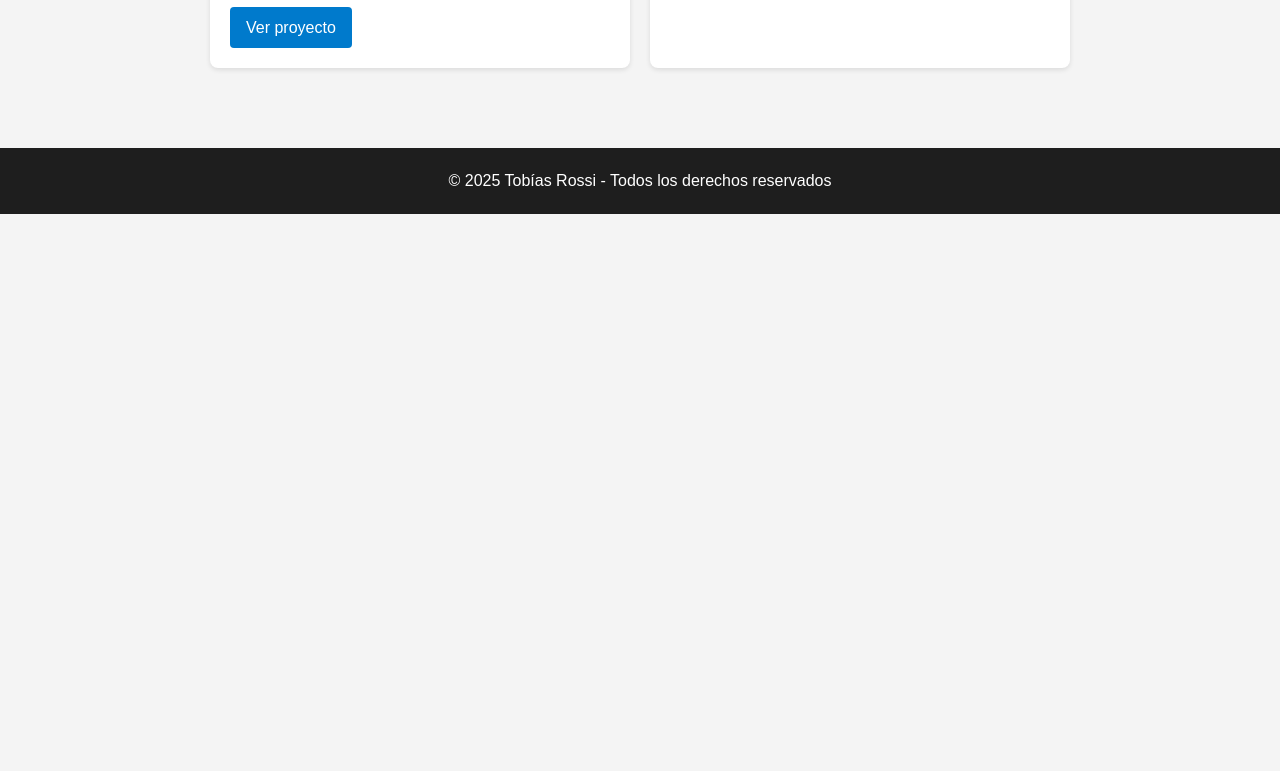
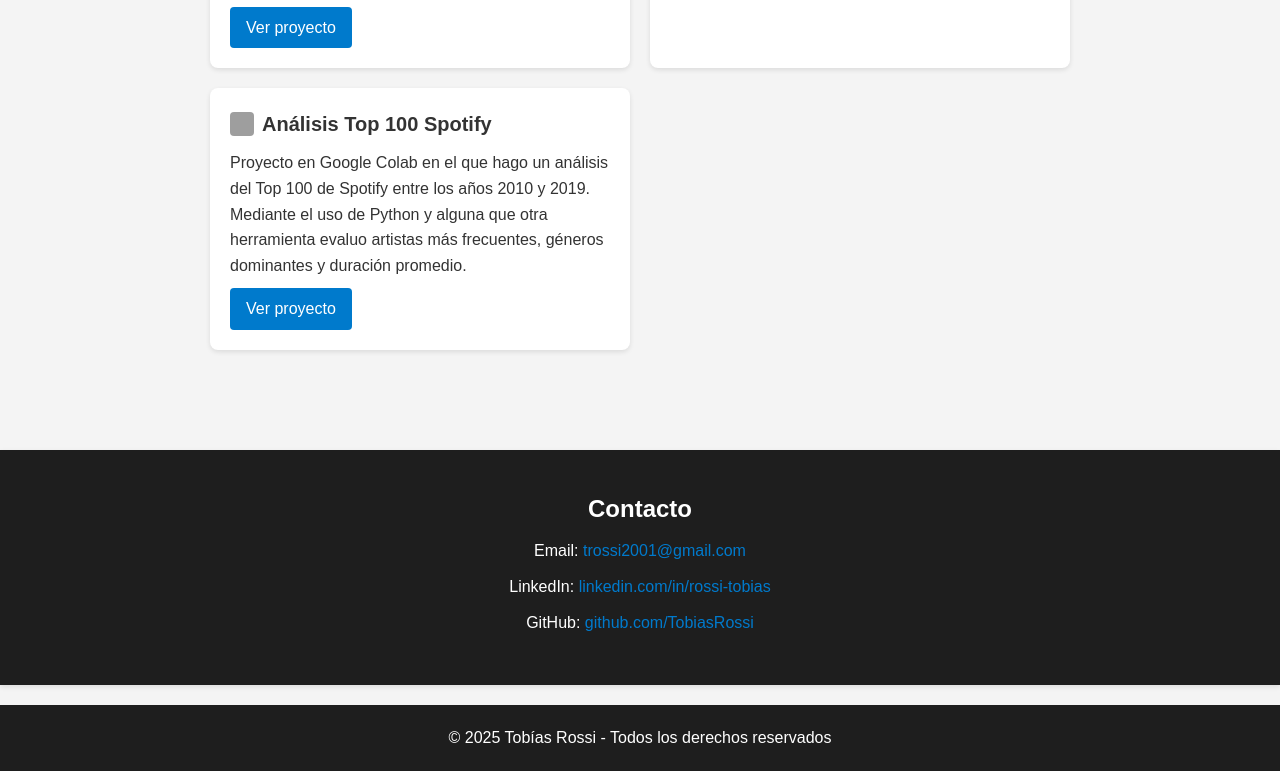
Before and after one commit to TobiasRossi/portfolio, a plain HTML site: page index.html in a window 1280 px wide. Shown: the part 543-1314 px from the top of the page. Before the commit the page ends 800 px from the top, so only its background shows below. Drawn offline with Linux system fonts and the light colour scheme; grey boxes are pictures that could not be loaded.

Commit message:
Tercer Proyecto

```diff
--- a/index.html
+++ b/index.html
@@ -38,8 +38,9 @@
     }
     .projects {
       display: grid;
-      grid-template-columns: 1fr 1fr;
+      grid-template-columns: repeat(auto-fit, minmax(280px, 1fr));
       gap: 20px;
+      justify-content: center;
     }
     .project {
       background: white;
@@ -81,7 +82,33 @@
       padding: 20px;
       background: #1e1e1e;
       color: white;
-      margin-top: 40px;
+      margin-top: 20px;
+    }
+    .contacto {
+      color: white;
+      text-align: center;
+      margin-top: 60px;
+      padding: 40px 20px;
+      background-color: #1e1e1e;
+      box-shadow: 0 2px 5px rgba(0,0,0,0.1);
+    }
+    .contacto h2 {
+      margin-bottom: 10px;
+      font-size: 1.5rem;
+    }
+    .contacto ul {
+      list-style: none;
+      padding: 0;
+    }
+    .contacto li {
+      margin: 10px 0;
+    }
+    .contacto a {
+      color: #007acc;
+      text-decoration: none;
+    }
+    .contacto a:hover {
+      text-decoration: underline;
     }
     @media (max-width: 900px) {
       .projects {
@@ -107,7 +134,7 @@
 
   <main>
     <section class="intro">
-      <p>¡Hola! Soy Tobías Rossi, desarrollador con experiencia en automatizaciones y diseño web. Te invito a conocer mis proyectos.</p>
+      <p>Hola, soy Tobías Rossi, desarrollador con experiencia en automatizaciones y diseño web. Te invito a conocer mis proyectos.</p>
     </section>
     <section class="projects">
       <div class="project">
@@ -131,8 +158,28 @@
         </p>
         <a href="https://script.google.com/home/projects/1c99_SaFHpBf3ljke0iRKmD3C_7LvbsAod_Ido1kppFBADLo_7jJ1h5w1/edit?pli=1" target="_blank" rel="noopener noreferrer">Ver proyecto</a>
       </div>
+
+      <div class="project">
+        <h3>
+          <img src="https://upload.wikimedia.org/wikipedia/commons/d/d0/Google_Colaboratory_SVG_Logo.svg" alt="Icono Google Apps Script" />
+          Análisis Top 100 Spotify
+        </h3>
+        <p>
+          Proyecto en Google Colab en el que hago un análisis del Top 100 de Spotify entre los años 2010 y 2019. Mediante el uso de Python y alguna que otra herramienta evaluo artistas más frecuentes, géneros dominantes y duración promedio.
+        </p>
+        <a href="https://colab.research.google.com/drive/1rAbBWLu18IsvSbzknNmTZMq3CFcSrDkz?usp=sharing" target="_blank" rel="noopener noreferrer">Ver proyecto</a>
+      </div>
     </section>
   </main>
+
+  <section class="contacto">
+    <h2>Contacto</h2>
+    <ul>
+      <li>Email: <a href="mailto:trossi2001@gmail.com">trossi2001@gmail.com</a></li>
+      <li>LinkedIn: <a href="https://www.linkedin.com/in/rossi-tobias/" target="_blank">linkedin.com/in/rossi-tobias</a></li>
+      <li>GitHub: <a href="https://github.com/TobiasRossi" target="_blank">github.com/TobiasRossi</a></li>
+    </ul>
+  </section>
 
   <footer>
     <p>&copy; 2025 Tobías Rossi - Todos los derechos reservados</p>
```
